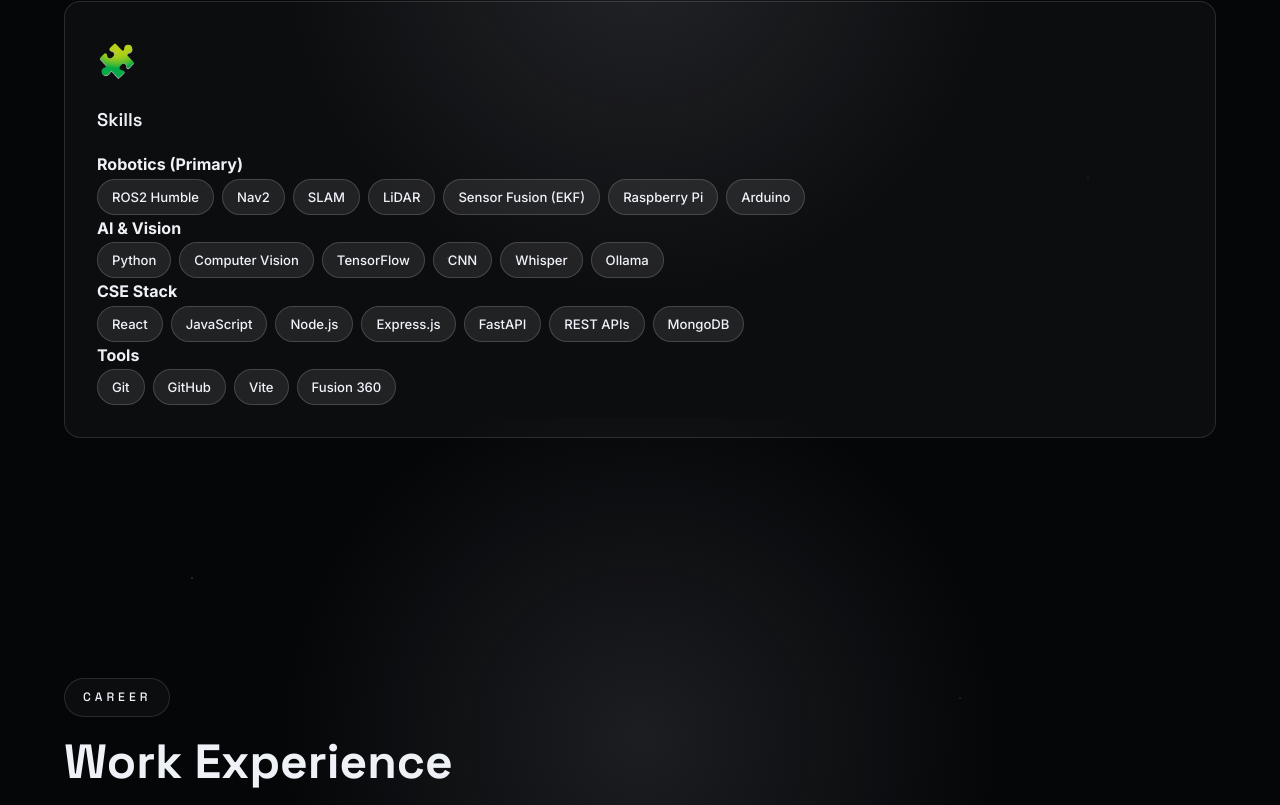
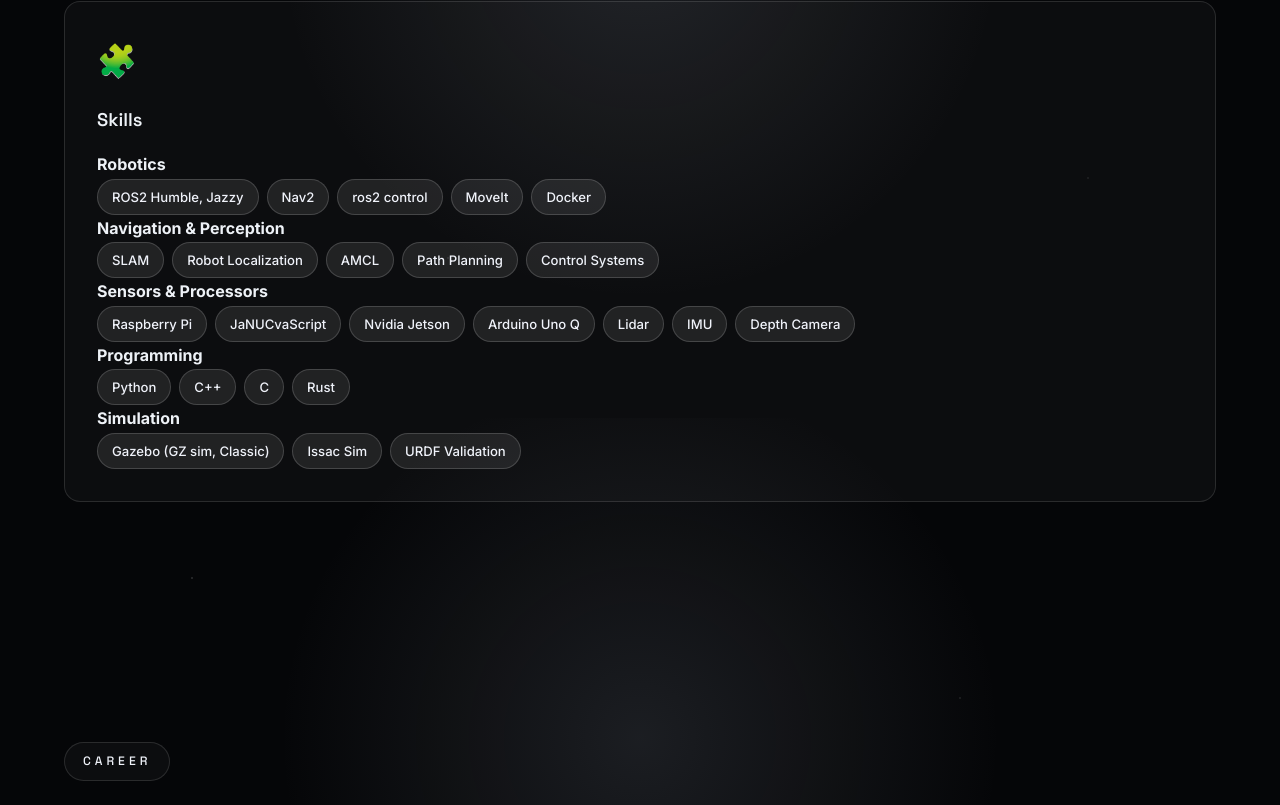
Before and after one commit to attu0/Portfolio, a React (Vite) app in the folder Frontend/: page / in a window 1280 px wide. Shown: the part 1982-2787 px from the top of the page. Built offline with nearby package versions, Linux system fonts and the light colour scheme; no server answers.

Commit message:
Updated skills section along with patent count

```diff
--- a/Frontend/src/components/About.jsx
+++ b/Frontend/src/components/About.jsx
@@ -77,7 +77,7 @@
               <div className="stat-label">Robotics Projects</div>
             </div>
             <div className="stat-card">
-              <div className="stat-number">2</div>
+              <div className="stat-number">3</div>
               <div className="stat-label">Patent Filed</div>
             </div>
           </div>
--- a/Frontend/src/components/Skills.jsx
+++ b/Frontend/src/components/Skills.jsx
@@ -2,36 +2,39 @@
 
 const categorizedSkills = [
     {
-        category: "Robotics (Primary)",
+        category: "Robotics",
         skills: [
-            "ROS2 Humble",
+            "ROS2 Humble, Jazzy",
             "Nav2",
-            "SLAM",
-            "LiDAR",
-            "Sensor Fusion (EKF)",
-            "Raspberry Pi",
-            "Arduino",
+            "ros2 control",
+            "MoveIt",
+            "Docker",
         ],
     },
     {
-        category: "AI & Vision",
-        skills: ["Python", "Computer Vision", "TensorFlow", "CNN", "Whisper", "Ollama"],
+        category: "Navigation & Perception",
+        skills: ["SLAM", "Robot Localization", "AMCL", "Path Planning", "Control Systems"],
     },
     {
-        category: "CSE Stack",
+        category: "Sensors & Processors",
         skills: [
-            "React",
-            "JavaScript",
-            "Node.js",
-            "Express.js",
-            "FastAPI",
-            "REST APIs",
-            "MongoDB",
+            "Raspberry Pi",
+            "JaNUCvaScript",
+            "Nvidia Jetson",
+            "Arduino Uno Q",
+            "Lidar",
+            "IMU",
+            "Depth Camera",
         ],
+
     },
     {
-        category: "Tools",
-        skills: ["Git", "GitHub", "Vite", "Fusion 360"],
+        category: "Programming",
+        skills: ["Python", "C++", "C", "Rust"],
+    },
+    {
+        category: "Simulation",
+        skills: ["Gazebo (GZ sim, Classic)", " Issac Sim", "URDF Validation"],
     },
 ];
 
```
Also changed, not shown: 1 other file (tests, documents, lock files or other folders).
